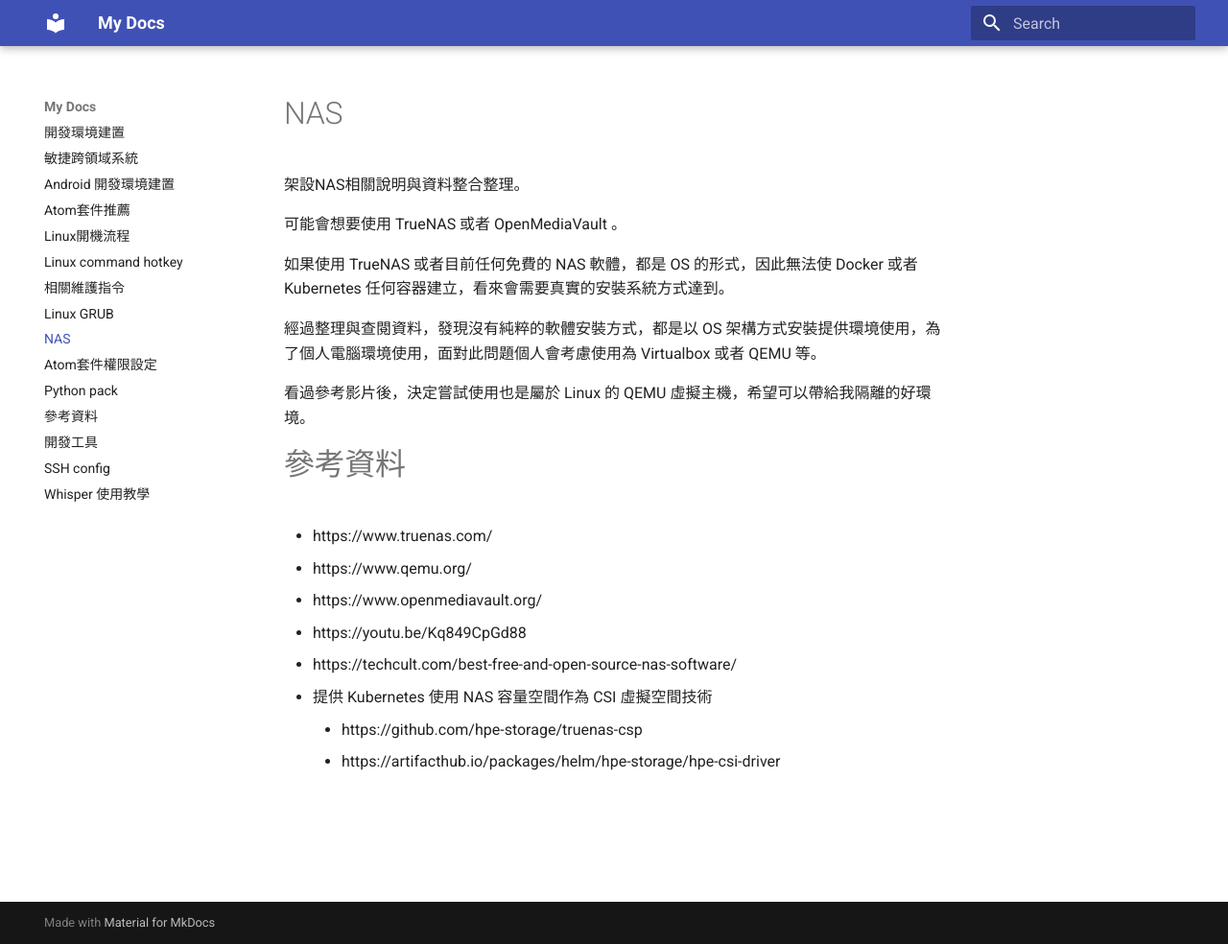
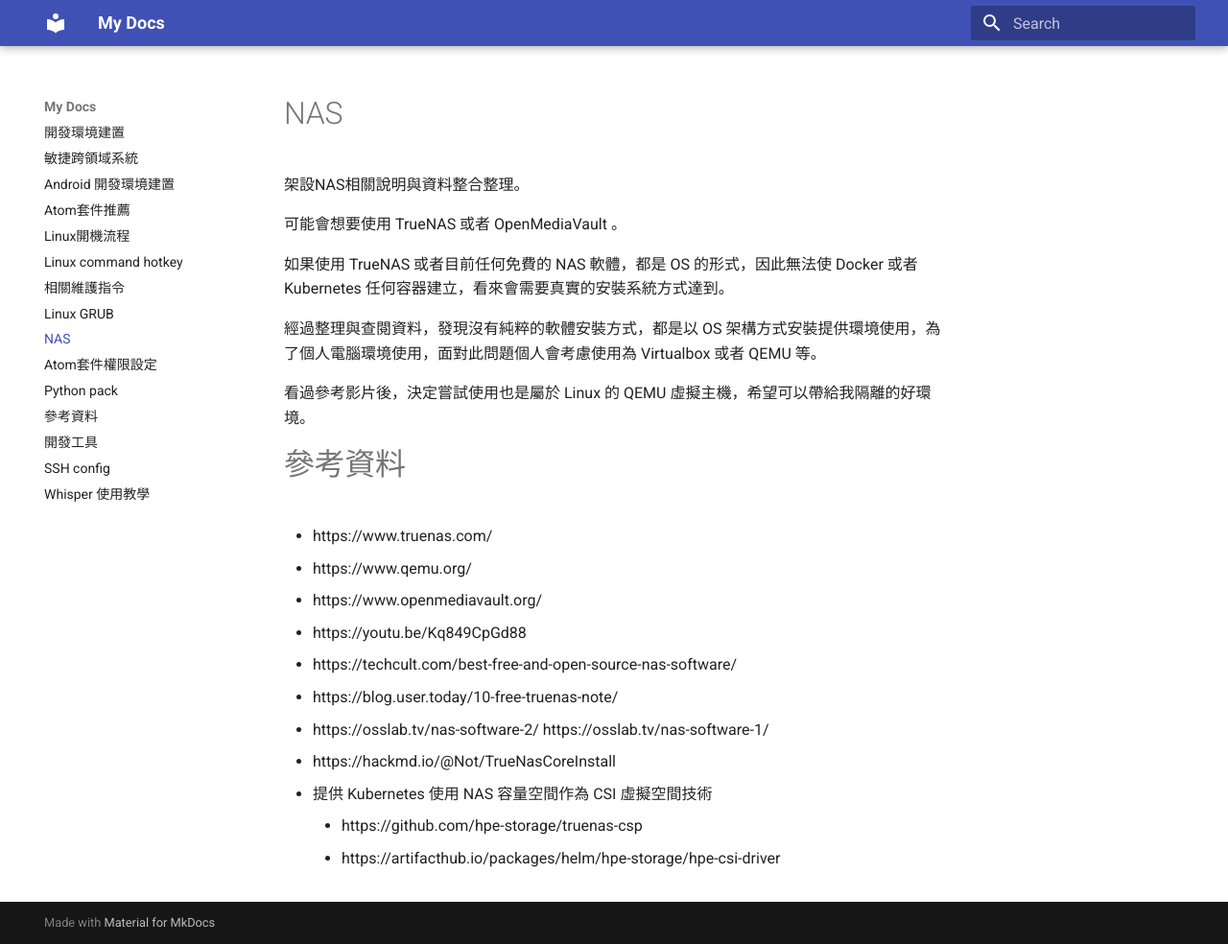
Before and after one commit to TSVS-Special-Topic-Group/Development-Environment-Build, an MkDocs documentation site: the page built from docs/nas.md, in a window 1280 px wide and 984 px high. Shown: the whole window at 96% size. Built offline with MkDocs 1.6.1 and Material for MkDocs 9.7.7, drawn with Linux system fonts in a browser that asks for light colours; some of the changed lines change nothing that is shown.

Commit message:
Relate # ! 提交將加入NAS參考資料
修改項目:

模組:

```diff
--- a/docs/nas.md
+++ b/docs/nas.md
@@ -16,6 +16,10 @@
 - https://www.openmediavault.org/
 - https://youtu.be/Kq849CpGd88
 - https://techcult.com/best-free-and-open-source-nas-software/
+- https://blog.user.today/10-free-truenas-note/
+- https://osslab.tv/nas-software-2/
+https://osslab.tv/nas-software-1/
+- https://hackmd.io/@Not/TrueNasCoreInstall
 - 提供 Kubernetes 使用 NAS 容量空間作為 CSI 虛擬空間技術
     - https://github.com/hpe-storage/truenas-csp
     - https://artifacthub.io/packages/helm/hpe-storage/hpe-csi-driver
```
